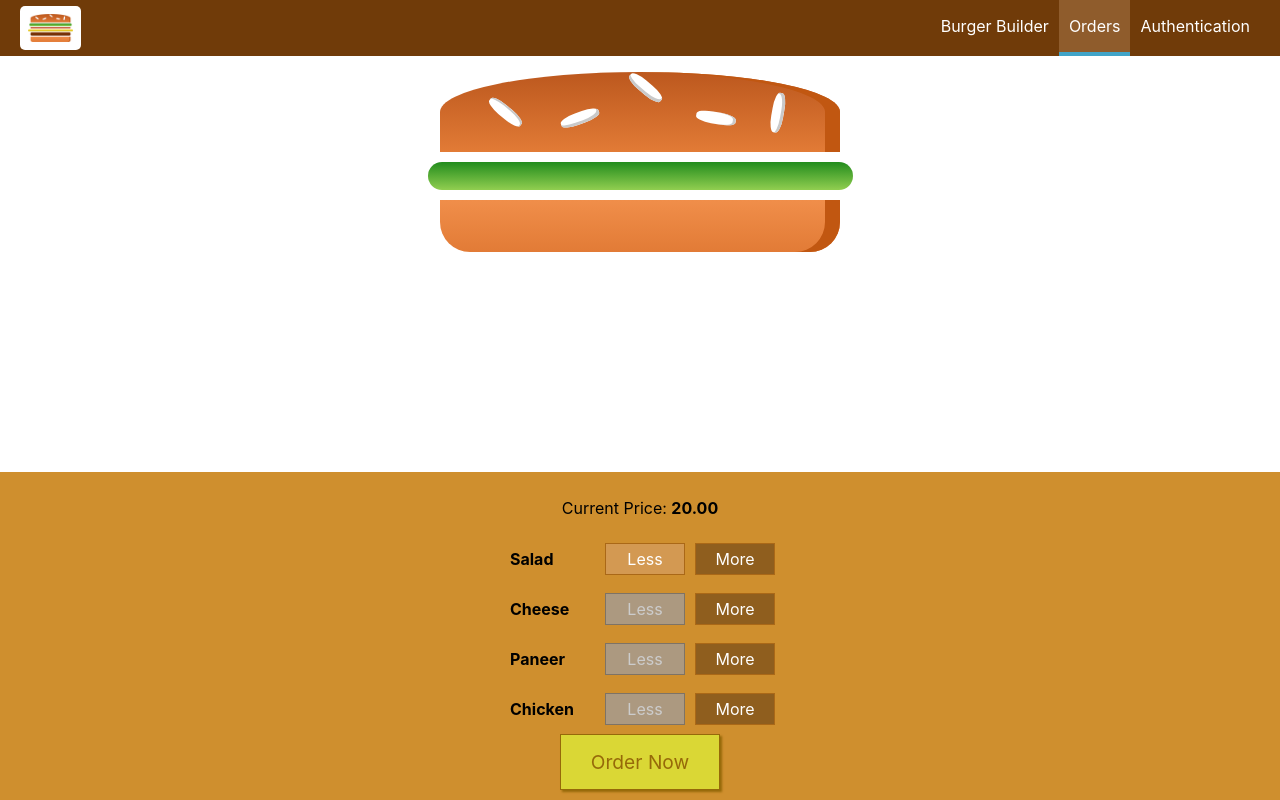
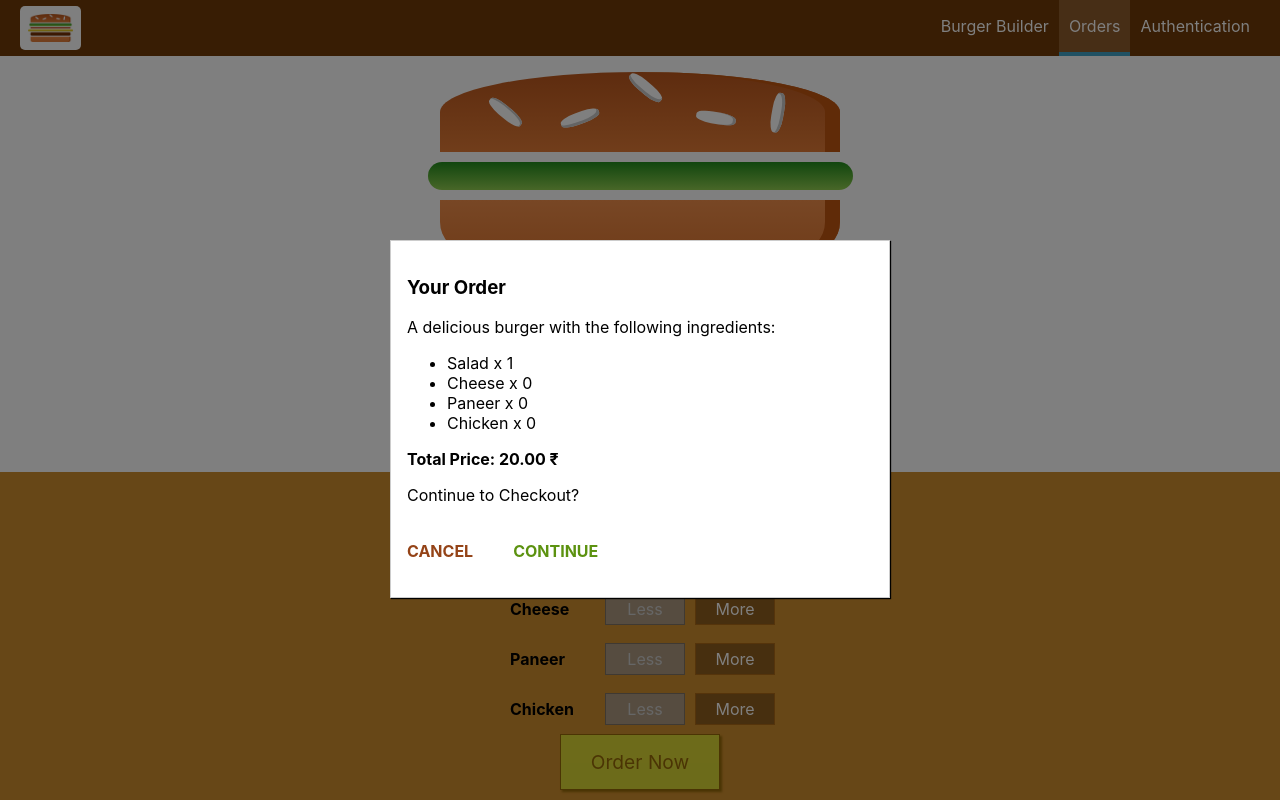
Before and after one commit to jyotiranjan97/Burger-Builder, a React (Create React App) app: page /orders in a window 1280 px wide. Both pictures are taken after a click on the button "Order Now". Built offline with nearby package versions, Linux system fonts and the light colour scheme.

Commit message:
added order summary

```diff
--- /dev/null
+++ b/src/components/Burger/OrderSummery/OrderSummery.js
@@ -0,0 +1,34 @@
+import React from "react";
+import Aux from "../../../hoc/Auxiliary/Auxiliary";
+import Button from "../../UI/Button/Button";
+
+function OrderSummery(props) {
+  const ingredientSummary = Object.keys(props.ingredients).map((igKey) => {
+    return (
+      <li key={igKey}>
+        <span style={{ textTransform: "capitalize" }}>{igKey}</span> x{" "}
+        {props.ingredients[igKey]}
+      </li>
+    );
+  });
+
+  return (
+    <Aux>
+      <h3>Your Order</h3>
+      <p>A delicious burger with the following ingredients:</p>
+      <ul>{ingredientSummary}</ul>
+      <p>
+        <strong>Total Price: {props.price.toFixed(2)} ₹</strong>
+      </p>
+      <p>Continue to Checkout?</p>
+      <Button btnType="Danger" clicked={props.purchaseCancelled}>
+        CANCEL
+      </Button>
+      <Button btnType="Success" clicked={props.purchaseContinued}>
+        CONTINUE
+      </Button>
+    </Aux>
+  );
+}
+
+export default OrderSummery;
--- /dev/null
+++ b/src/components/UI/Modal/Modal.js
@@ -0,0 +1,23 @@
+import React from "react";
+import Aux from "../../../hoc/Auxiliary/Auxiliary";
+import Backdrop from "../Backdrop/Backdrop";
+import classes from "./Modal.module.css";
+
+function Modal(props) {
+  return (
+    <Aux>
+      <Backdrop show={props.show} clicked={props.modalClosed} />
+      <div
+        className={classes.Modal}
+        style={{
+          transform: props.show ? "translateY(0)" : "translateY(-100vh)",
+          opacity: props.show ? "1" : "0",
+        }}
+      >
+        {props.children}
+      </div>
+    </Aux>
+  );
+}
+
+export default Modal;
--- /dev/null
+++ b/src/components/UI/Modal/Modal.module.css
@@ -0,0 +1,20 @@
+.Modal {
+  position: fixed;
+  z-index: 500;
+  background-color: white;
+  width: 70%;
+  border: 1px solid #ccc;
+  box-shadow: 1px 1px 1px black;
+  padding: 16px;
+  left: 15%;
+  top: 30%;
+  box-sizing: border-box;
+  transition: all 0.3s ease-out;
+}
+
+@media (min-width: 600px) {
+  .Modal {
+    width: 500px;
+    left: calc(50% - 250px);
+  }
+}
--- a/src/containers/BurgerBilder/BurgerBuilder.js
+++ b/src/containers/BurgerBilder/BurgerBuilder.js
@@ -1,7 +1,9 @@
 import React, { useState } from "react";
 import BuildControls from "../../components/Burger/BuildControls/BuildControls";
 import Burger from "../../components/Burger/Burger";
+import Modal from "../../components/UI/Modal/Modal";
 import Aux from "../../hoc/Auxiliary/Auxiliary";
+import OrderSummary from "../../components/Burger/OrderSummery/OrderSummery";
 
 const PRICES = {
   salad: 5,
@@ -10,7 +12,7 @@ const PRICES = {
   chicken: 20,
 };
 
-function BurgerBuilder() {
+function BurgerBuilder(props) {
   const [burgerIngredients, setBurgerIngredients] = useState({
     salad: 1,
     cheese: 0,
@@ -25,6 +27,7 @@ function BurgerBuilder() {
     paneer: true,
     chicken: true,
   });
+  const [purchasing, setPurchasing] = useState(false);
 
   const onAddIngredient = (type) => {
     const oldCount = burgerIngredients[type];
@@ -74,6 +77,18 @@ function BurgerBuilder() {
     setIsButtonDisabled(disabledInfo);
   };
 
+  const purchaseHandler = () => {
+    setPurchasing(true);
+  };
+
+  const purchaseCancelHandler = () => {
+    setPurchasing(false);
+  };
+
+  const purchaseContinueHandler = () => {
+    props.history.push("/checkout");
+  };
+
   const burger = (
     <Aux>
       <Burger burgerIngredients={burgerIngredients} />
@@ -83,11 +98,28 @@ function BurgerBuilder() {
         disabled={isButtonDisabled}
         purchasable={purchasable}
         price={totalPrice}
+        ordered={purchaseHandler}
       />
     </Aux>
   );
 
-  return <Aux>{burger}</Aux>;
+  const orderSummary = (
+    <OrderSummary
+      ingredients={burgerIngredients}
+      price={totalPrice}
+      purchaseCancelled={purchaseCancelHandler}
+      purchaseContinued={purchaseContinueHandler}
+    />
+  );
+
+  return (
+    <Aux>
+      <Modal show={purchasing} modalClosed={purchaseCancelHandler}>
+        {orderSummary}
+      </Modal>
+      {burger}
+    </Aux>
+  );
 }
 
 export default BurgerBuilder;
```
